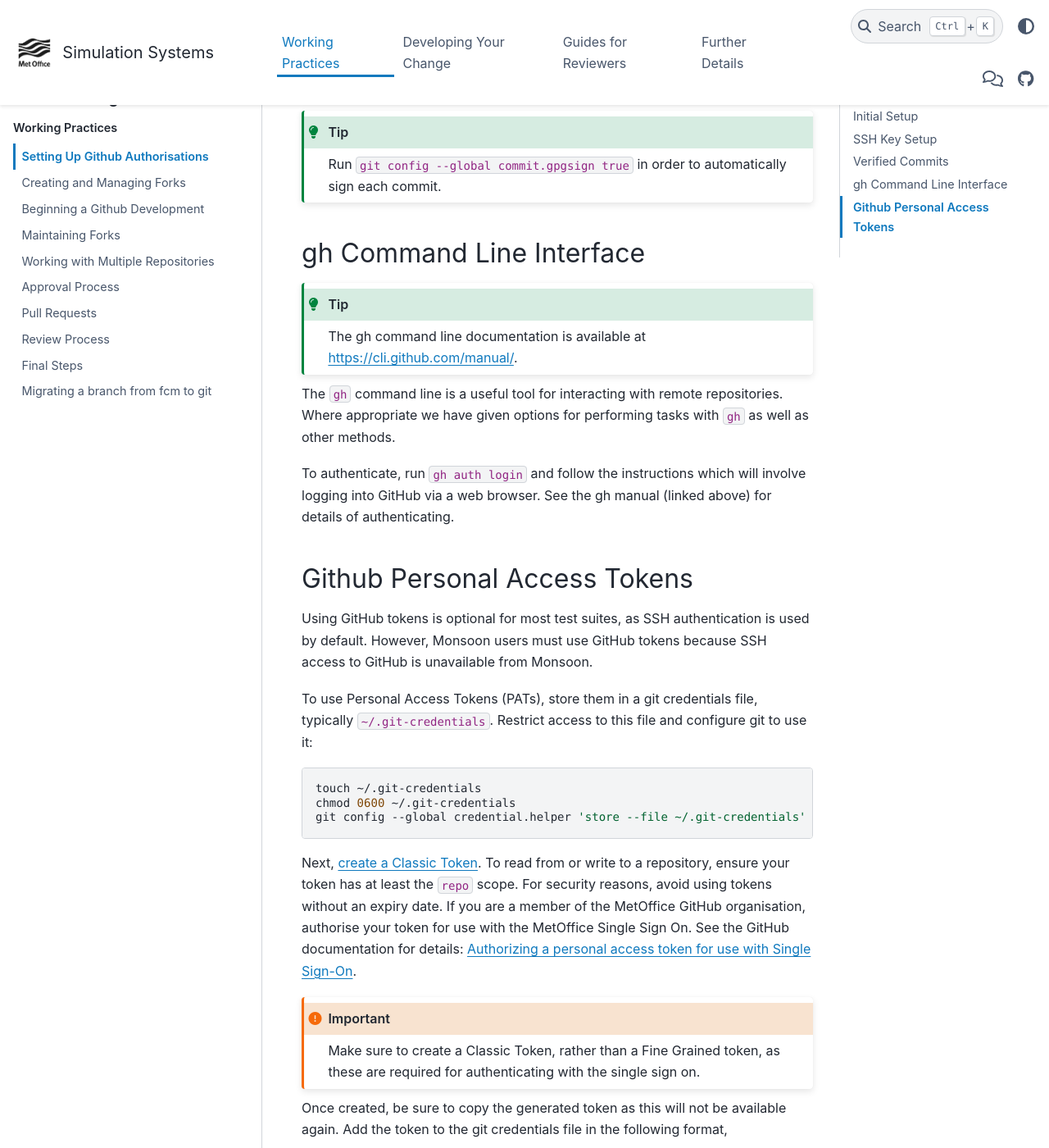
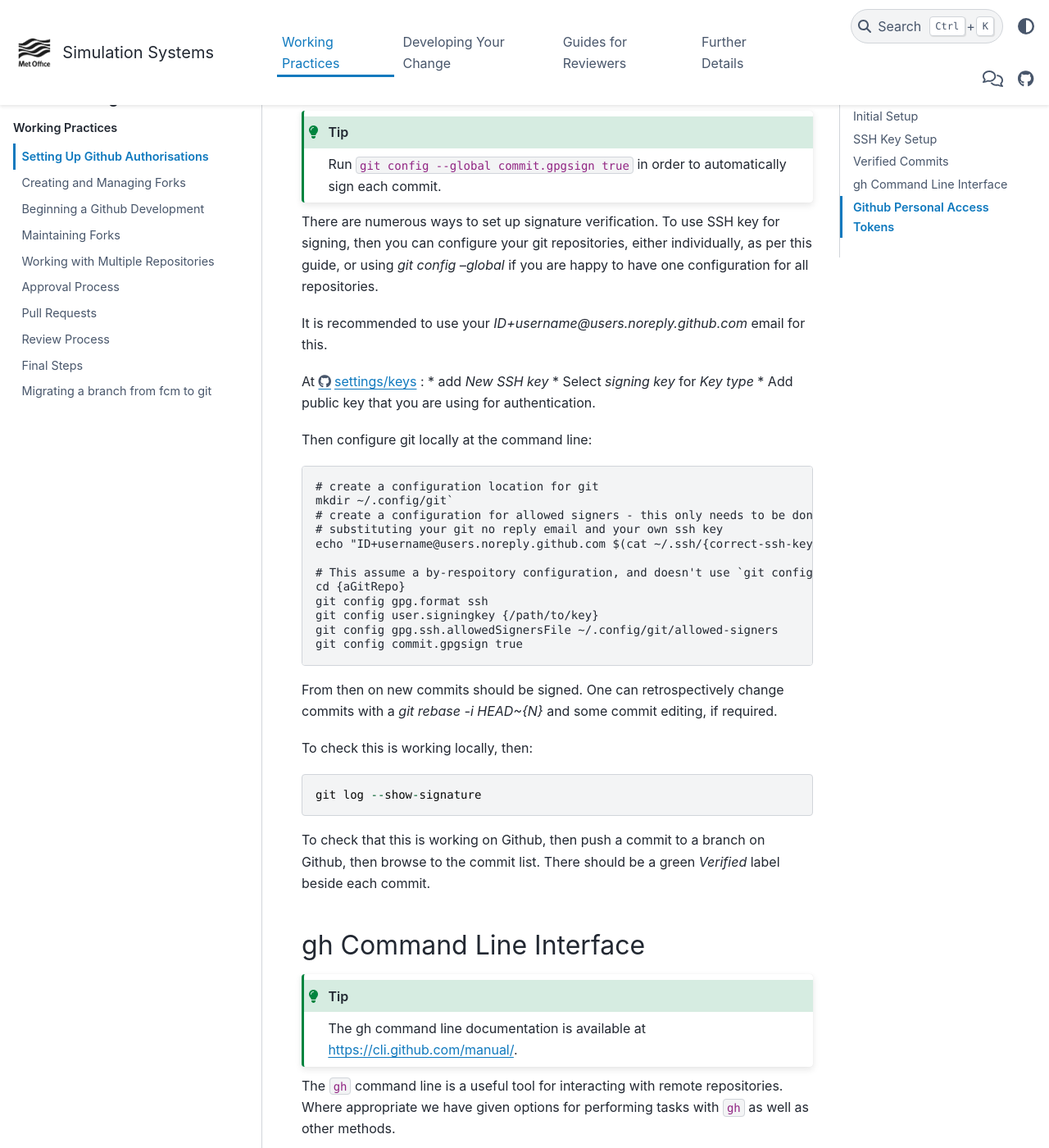
Before and after one commit to MetOffice/simulation-systems, a Sphinx documentation site: the page built from source/WorkingPractices/gh_authorisation.rst, in a window 1280 px wide and 1400 px high, scrolled down 2262 px. Shown: the whole window at 82% size. Built offline with Sphinx 7.4.7 and the PyData theme 0.15.4, drawn with Linux system fonts in a browser that asks for light colours.

Commit message:
step by step instructions for SSH commit signing

```diff
--- a/source/WorkingPractices/gh_authorisation.rst
+++ b/source/WorkingPractices/gh_authorisation.rst
@@ -113,6 +113,43 @@
     Run ``git config --global commit.gpgsign true`` in order to automatically
     sign each commit.
 
+There are numerous ways to set up signature verification. To use SSH key for signing, then you can configure your git repositories, either individually, as per this guide, or using `git config --global` if you are happy to have one configuration for all repositories.
+
+It is recommended to use your `ID+username@users.noreply.github.com` email for this.
+
+At https://github.com/settings/keys :
+* add `New SSH key`
+* Select `signing key` for `Key type`
+* Add public key that you are using for authentication.
+
+Then configure git locally at the command line:
+
+.. code-block::
+
+    # create a configuration location for git
+    mkdir ~/.config/git`
+    # create a configuration for allowed signers - this only needs to be done once.
+    # substituting your git no reply email and your own ssh key
+    echo "ID+username@users.noreply.github.com $(cat ~/.ssh/{correct-ssh-key.pub})" > ~/.config/git/allowed-signers
+
+    # This assume a by-respoitory configuration, and doesn't use `git config --global`
+    cd {aGitRepo}
+    git config gpg.format ssh
+    git config user.signingkey {/path/to/key}
+    git config gpg.ssh.allowedSignersFile ~/.config/git/allowed-signers
+    git config commit.gpgsign true
+
+From then on new commits should be signed.
+One can retrospectively change commits with a `git rebase -i HEAD~{N}` and some commit editing, if required.
+
+To check this is working locally, then:
+
+.. code-block::
+
+    git log --show-signature
+
+To check that this is working on Github, then push a commit to a branch on Github, then browse to the commit list.
+There should be a green `Verified` label beside each commit.
 
 gh Command Line Interface
 -------------------------
```
